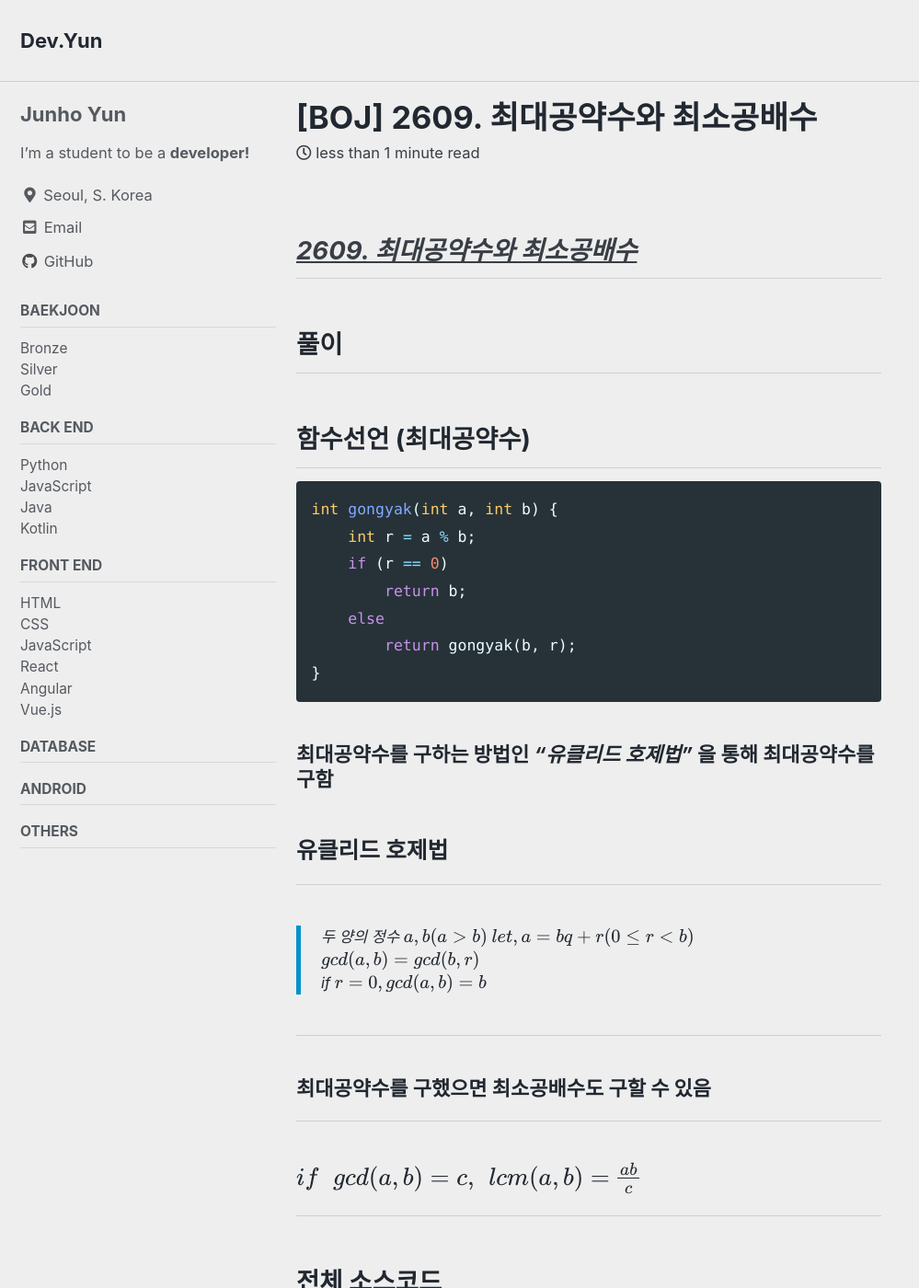
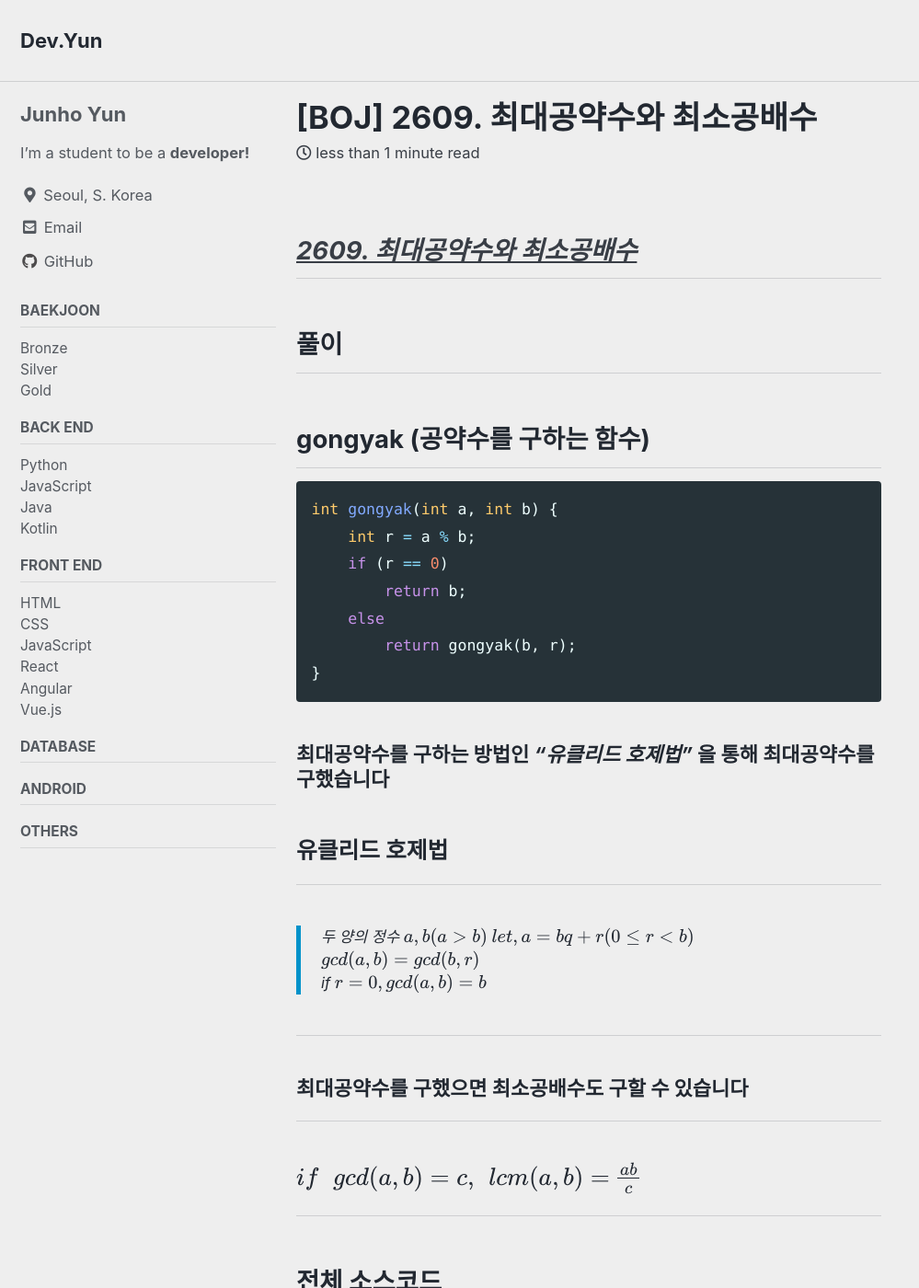
Before and after one commit to apran42/apran42.github.io, a Jekyll site: the page built from baekjoon/bronze/_posts/2023-05-21-[BOJ]-2609-GCD-LCM.md, in a window 1280 px wide and 1400 px high. Shown: the whole window at 92% size, without its empty margins (0-999 px from the left). Built offline with Jekyll 4.4.1, drawn with Linux system fonts in a browser that asks for light colours; cached includes are drawn as plain includes; formulas are drawn with MathJax 3.

Commit message:
포스팅 수정

````diff
--- a/baekjoon/bronze/_posts/2023-05-21-[BOJ]-2609-GCD-LCM.md
+++ b/baekjoon/bronze/_posts/2023-05-21-[BOJ]-2609-GCD-LCM.md
@@ -11,7 +11,7 @@ use_math:
 
 ## 풀이
 
-## 함수선언 (최대공약수)
+## gongyak (공약수를 구하는 함수)
 ```c
 int gongyak(int a, int b) {
     int r = a % b;
@@ -21,7 +21,7 @@ int gongyak(int a, int b) {
         return gongyak(b, r);
 }
 ```
-###### 최대공약수를 구하는 방법인 **_"유클리드 호제법"_** 을 통해 최대공약수를 구함
+###### 최대공약수를 구하는 방법인 **_"유클리드 호제법"_** 을 통해 최대공약수를 구했습니다
 
 ### 유클리드 호제법
 ---
@@ -30,7 +30,7 @@ $gcd(a,b)=gcd(b,r)$<br/>
 if $r=0, gcd(a,b)=b$
 
 ---
-###### 최대공약수를 구했으면 최소공배수도 구할 수 있음
+###### 최대공약수를 구했으면 최소공배수도 구할 수 있습니다
 ---
 ###### $if$ &nbsp; $gcd(a,b)=c,$ &nbsp; $lcm(a,b)=$ $\frac{ab}{c}$
 ---
````
